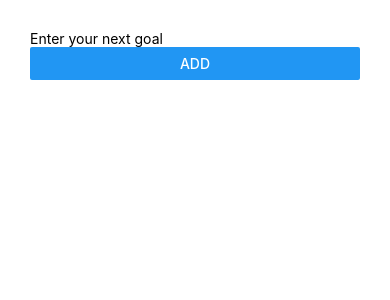
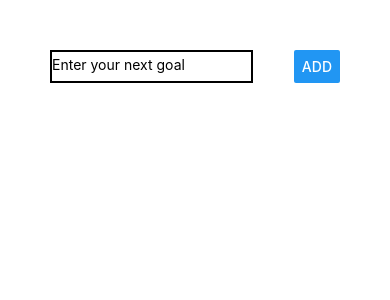
Before and after one commit to shubhmittal07/ReactNativeBegin, a React Native app: screen / in a window 390 px wide. Shown: the top 300 px of the page. Built offline with nearby package versions, Linux system fonts and the light colour scheme.

Commit message:
Goal tracking app 02

```diff
--- a/App.js
+++ b/App.js
@@ -4,10 +4,11 @@ import {Text,View,TextInput,Button} from 'react-native';
 export default function App()
 {
   return (
-    <View style = {{padding :30}}>
-      <View>
-        <TextInput placeholder = "Enter your next goal"/>
-        <Button title="ADD"/>
+    <View style = {{padding :50}}>
+      <View style = {{flexDirection:"row",justifyContent:"space-between",alignContent:"center"}}>
+        <TextInput placeholder = "Enter your next goal"
+        style = {{width: '70%',borderColor : 'black',borderWidth:2,paddingBottom:5}}/>
+        <Button title="ADD" style={{width:'30%'}}/>
       </View>
     </View>
 
```
